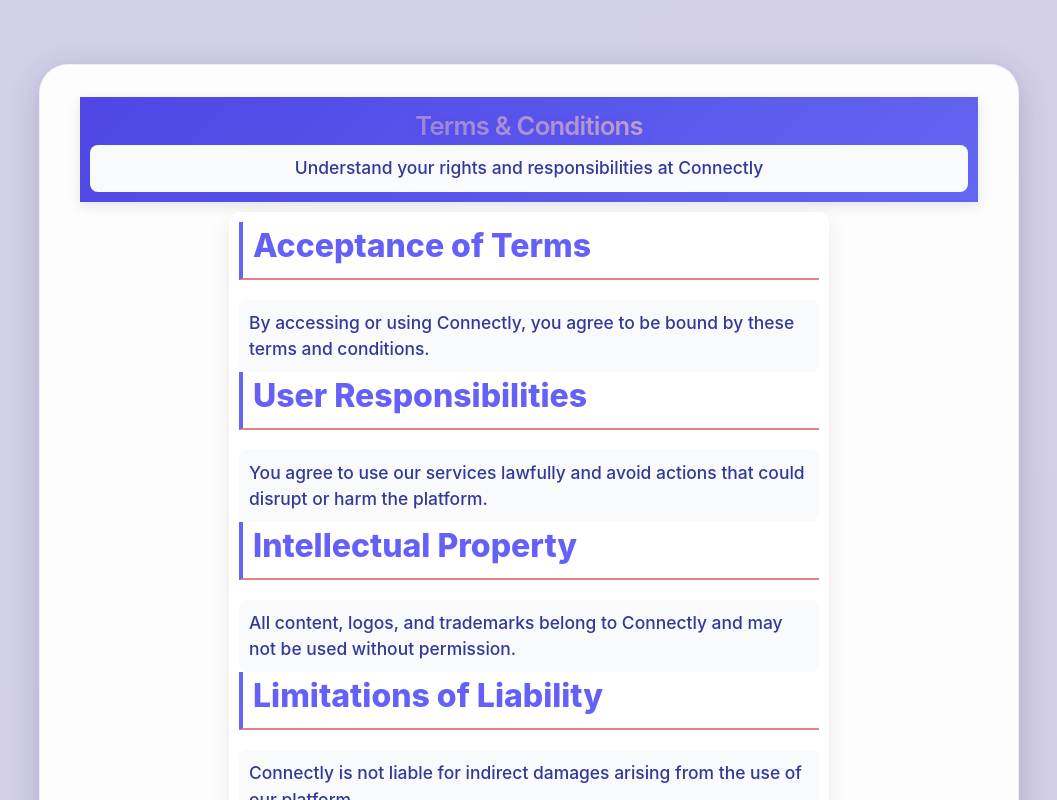
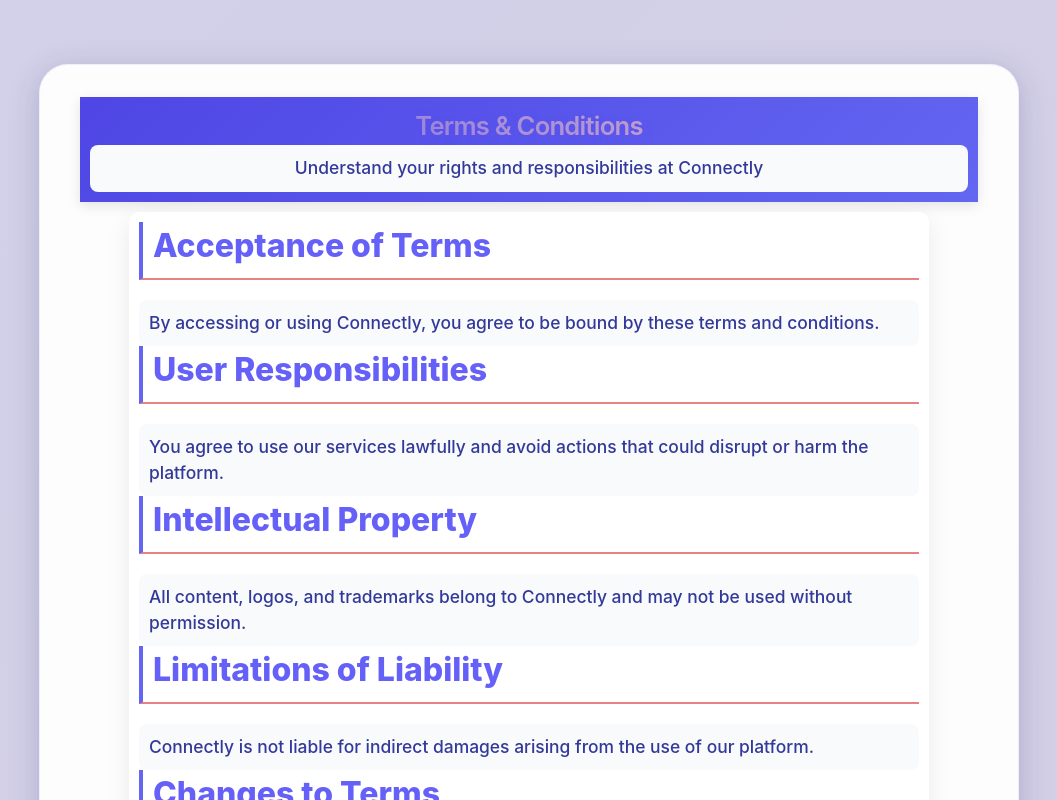
Before and after one commit to Aastha59/Connectly-f, a React (Create React App) app: page /terms in a window 1280 px wide. Shown: the top 800 px of the page, without its empty margins (111-1168 px from the left). Built offline with nearby package versions, Linux system fonts and the light colour scheme.

Commit message:
new changes

```diff
--- a/src/Pages/Privacy.css
+++ b/src/Pages/Privacy.css
@@ -78,7 +78,7 @@
   border-top: 1px solid #e5e7eb;
 }
 
-@media (max-width: 600px) {
+@media (max-width: 500px) {
   h1 {
     font-size: 1.6rem;
   }
--- a/src/Pages/Terms.css
+++ b/src/Pages/Terms.css
@@ -1,14 +1,19 @@
 /* General Reset */
+
 * {
   margin: 0;
   padding: 0;
   box-sizing: border-box;
+  /* max-width: 700px; */
+  /* margin-left: 150px; */
 }
 
 body {
   font-family: 'Segoe UI', Tahoma, Geneva, Verdana, sans-serif;
   /* line-height: 1.7; */
   background: #f4f6fb;
+  /* max-width: 1700px; */
+  /* text-align: center; */
   color: #2d2d2d;
 }
 
@@ -29,7 +34,7 @@
 
 /* Content */
 main {
-  max-width: 600px;
+  max-width: 800px;
   margin: 10px auto;
   padding: 10px;
   background: #ffffff;
@@ -79,7 +84,7 @@
   border-top: 1px solid #e5e7eb;
 }
 
-@media (max-width: 600px) {
+@media (max-width: 5000px) {
   h1 {
     font-size: 1.2rem;
   }
@@ -92,7 +97,7 @@
   }
 }
 
-@media (max-width: 380px) {
+@media (max-width: 450px) {
   h1 {
     font-size: 1rem;
   }
```
